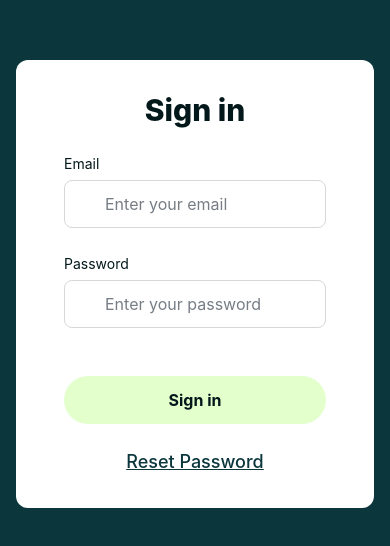
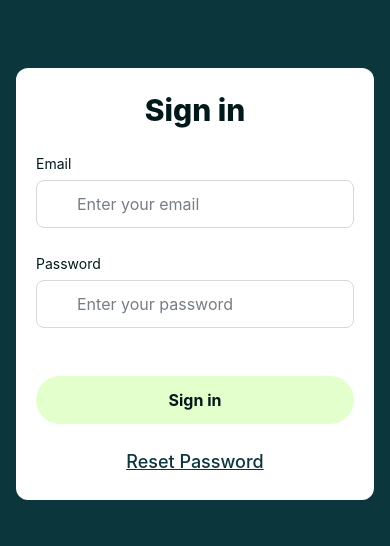
Before and after one commit to egdiala/toch-admin, a React (Vite) app: page /auth/login in a window 390 px wide. Shown: the part 138-684 px from the top of the page. Built offline with nearby package versions, Linux system fonts and the light colour scheme; some icons are missing; a web font is replaced by a local one.

Commit message:
feat: responsiveness

```diff
--- a/src/pages/auth/login.tsx
+++ b/src/pages/auth/login.tsx
@@ -13,7 +13,7 @@ export const LoginPage = () => {
             <AnimatePresence mode="popLayout">
                 {
                     step === "login" ? (
-                        <motion.form initial={routeVariants.initial} animate={routeVariants.final} exit={routeVariants.initial} className="grid gap-6 justify-items-center py-8 px-12 bg-white w-full rounded-xl max-w-[28.8125rem]">
+                        <motion.form initial={routeVariants.initial} animate={routeVariants.final} exit={routeVariants.initial} className="grid gap-6 justify-items-center py-6 md:py-8 px-5 md:px-12 bg-white w-full rounded-xl max-w-[28.8125rem]">
                             <h1 className="text-green-0 text-3xl font-extrabold">Sign in</h1>
                             <div className="flex flex-col w-full gap-6 pb-6">
                                 <InputField label="Email" type="text" placeholder="Enter your email" iconLeft="lucide:mail" />
```
